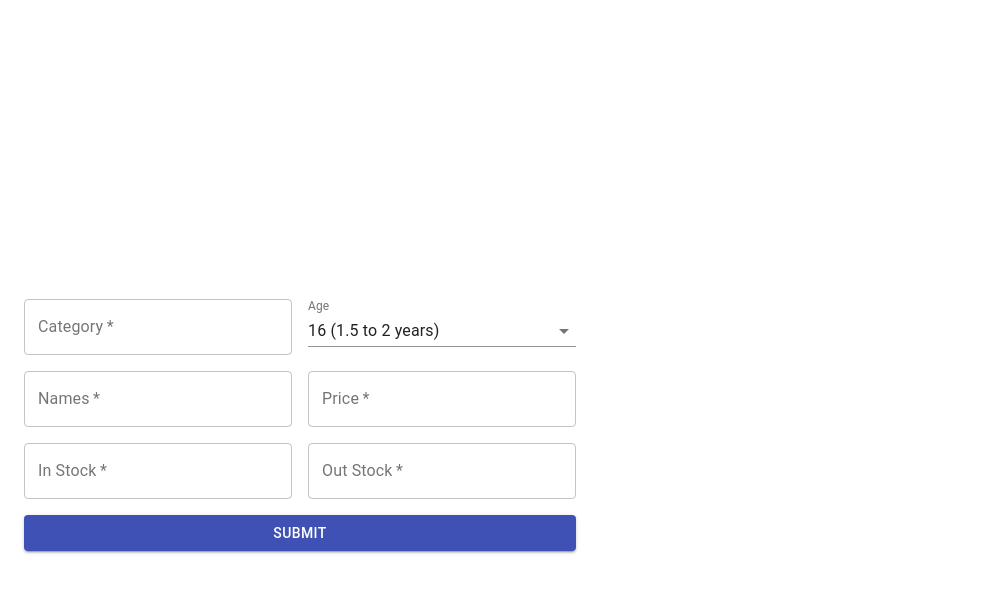
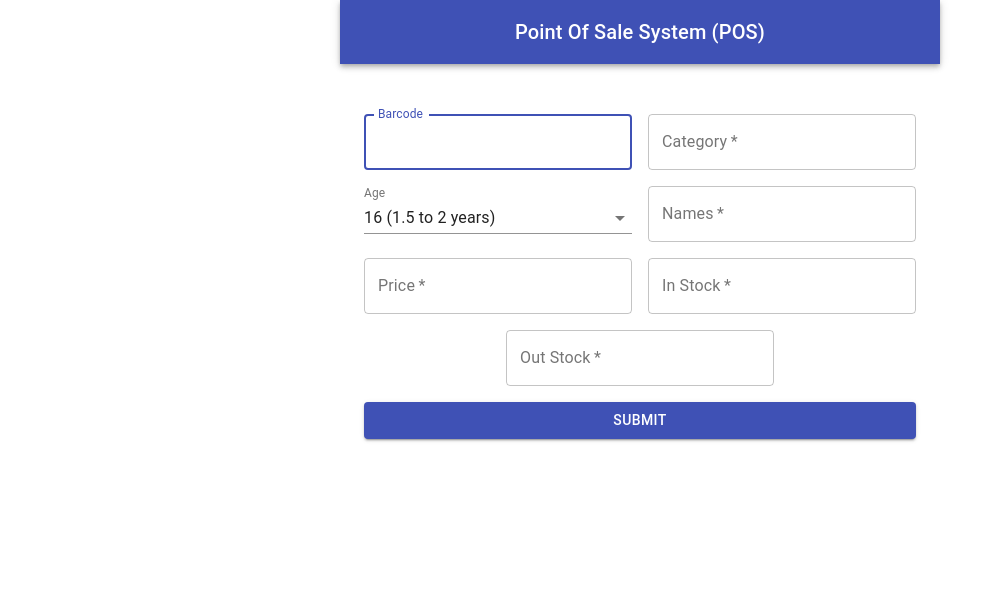
Before and after one commit to Ravian454/inventoryApp, a React (Vite) app: page /mainscreen in a window 1280 px wide. Shown: the top 592 px of the page, without its empty margins (0-983 px from the left). Built offline with nearby package versions, Linux system fonts and the light colour scheme.

Commit message:
Added the barcode reader option and also added the navbar to the page

```diff
--- a/src/MainScreen/MainScreen.jsx
+++ b/src/MainScreen/MainScreen.jsx
@@ -1,17 +1,51 @@
-import React from 'react';
+import React, { useState, useRef, useEffect } from 'react';
 import { TextField, Button, Container, Grid, FormControl, InputLabel, Select, MenuItem } from '@material-ui/core';
+import Navbar from '../Navbar/Navbar.jsx';
 
 const MainScreen = () => {
+  const [barcode, setBarcode] = useState('');
+  const barcodeRef = useRef(null);
+
+  useEffect(() => {
+    if (barcodeRef.current) {
+      barcodeRef.current.focus();
+    }
+  }, []);
+
   const handleSubmit = (event) => {
     event.preventDefault();
     // Handle form submission logic here
   };
 
+  const handleBarcodeChange = (event) => {
+    setBarcode(event.target.value);
+  };
+
   return (
-    <Container maxWidth="sm" style={{ marginTop: '50px' }}>
-      <style>{'body { background-color: white; }'}</style>
+    <>
+      <Navbar />
+      <Container maxWidth="sm" style={{ marginTop: '50px',  justifyContent: 'end', minHeight: 'calc(100vh - 64px)' }}>
+      <style>{`
+          body {
+            display: block; /* Reset body's display property */
+            background-color: white;
+          }
+        `}</style>
         <form onSubmit={handleSubmit}>
           <Grid container spacing={2} justifyContent="center">
+            <Grid item xs={6}>
+              <TextField
+                fullWidth
+                label="Barcode"
+                variant="outlined"
+                type="text"
+                value={barcode}
+                onChange={handleBarcodeChange}
+                inputProps={{ 'data-testid': 'barcode-input' }}
+                inputRef={barcodeRef}
+                autoFocus
+              />
+            </Grid>
             <Grid item xs={6}>
               <TextField
                 fullWidth
@@ -28,7 +62,7 @@ const MainScreen = () => {
                   labelId="size-label"
                   id="size"
                   label="Age"
-                defaultValue={10} // Default value for the select field
+                  defaultValue={10}
                 >
                   <MenuItem value={10}>16 (1.5 to 2 years)</MenuItem>
                   <MenuItem value={18}>18 (2 to 3 years)</MenuItem>
@@ -47,7 +81,7 @@ const MainScreen = () => {
                 fullWidth
                 label="Names"
                 variant="outlined"
-              type="text" // Assuming names are text
+                type="text"
                 required
               />
             </Grid>
@@ -56,7 +90,7 @@ const MainScreen = () => {
                 fullWidth
                 label="Price"
                 variant="outlined"
-              type="number" // Assuming price is a number
+                type="number"
                 required
               />
             </Grid>
@@ -65,7 +99,7 @@ const MainScreen = () => {
                 fullWidth
                 label="In Stock"
                 variant="outlined"
-              type="number" // Assuming stock count is a number
+                type="number"
                 required
               />
             </Grid>
@@ -74,7 +108,7 @@ const MainScreen = () => {
                 fullWidth
                 label="Out Stock"
                 variant="outlined"
-              type="number" // Assuming out of stock count is a number
+                type="number"
                 required
               />
             </Grid>
@@ -91,6 +125,7 @@ const MainScreen = () => {
           </Grid>
         </form>
       </Container>
+    </>
   );
 };
 
--- /dev/null
+++ b/src/Navbar/Navbar.jsx
@@ -0,0 +1,16 @@
+import React from 'react';
+import { AppBar, Toolbar, Typography } from '@material-ui/core';
+
+const Navbar = () => {
+  return (
+    <AppBar position="static">
+      <Toolbar>
+        <Typography variant="h6" style={{ flexGrow: 1, textAlign: 'center' }}>
+          Point Of Sale System (POS)
+        </Typography>
+      </Toolbar>
+    </AppBar>
+  );
+};
+
+export default Navbar;
```
Lines whose indentation alone changed are shown as unchanged.
